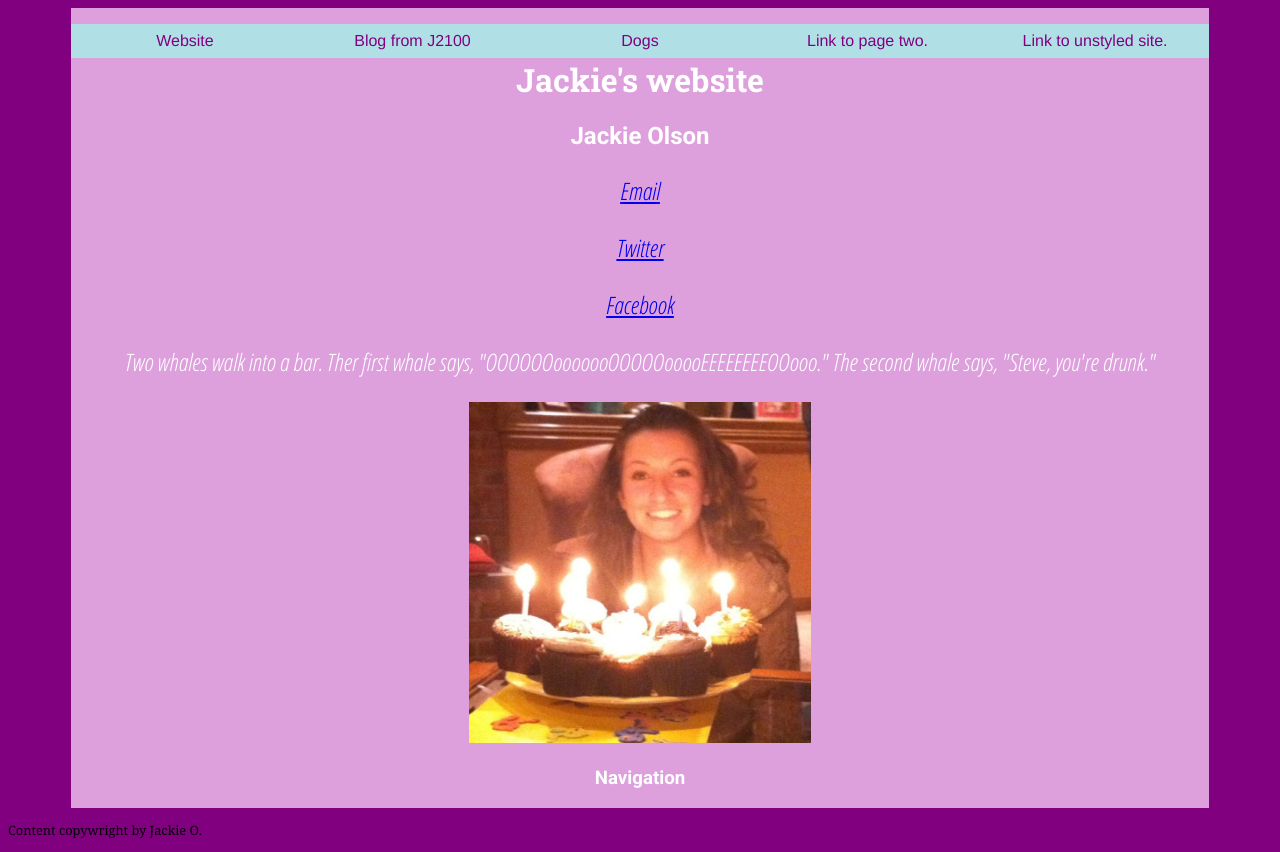
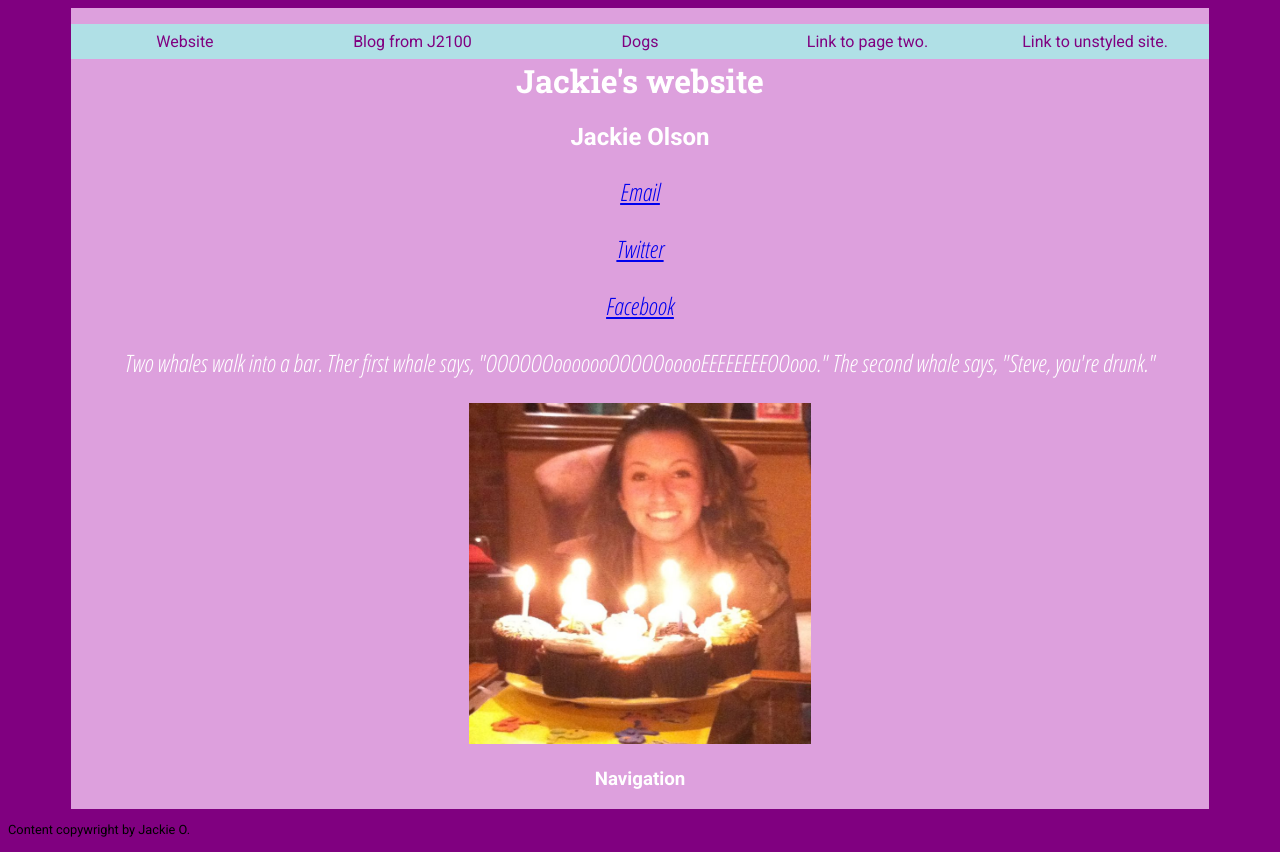
Before and after one commit to j4502-fs16/olson, a plain HTML site: page index.html in a window 1280 px wide. Drawn offline with Linux system fonts and the light colour scheme.

Commit message:
font fixes

```diff
--- a/style.css
+++ b/style.css
@@ -50,7 +50,7 @@ body{
   background-color:#B0E0E6;
   text-align:center;
   text-decoration:none;
-  font-family:Helvetica, Arial, sans-serif;
+font-family: 'Roboto', sans-serif;
   padding: 8px;
 }
 
@@ -60,7 +60,7 @@ body{
 
 #footer {
   color:black;
-  font-family: Georgia, "Times New Roman", serif;
+  font-family: 'Roboto', sans-serif;
   text-align:left;
   font-size:.8em;
   font-style:normal;
```
